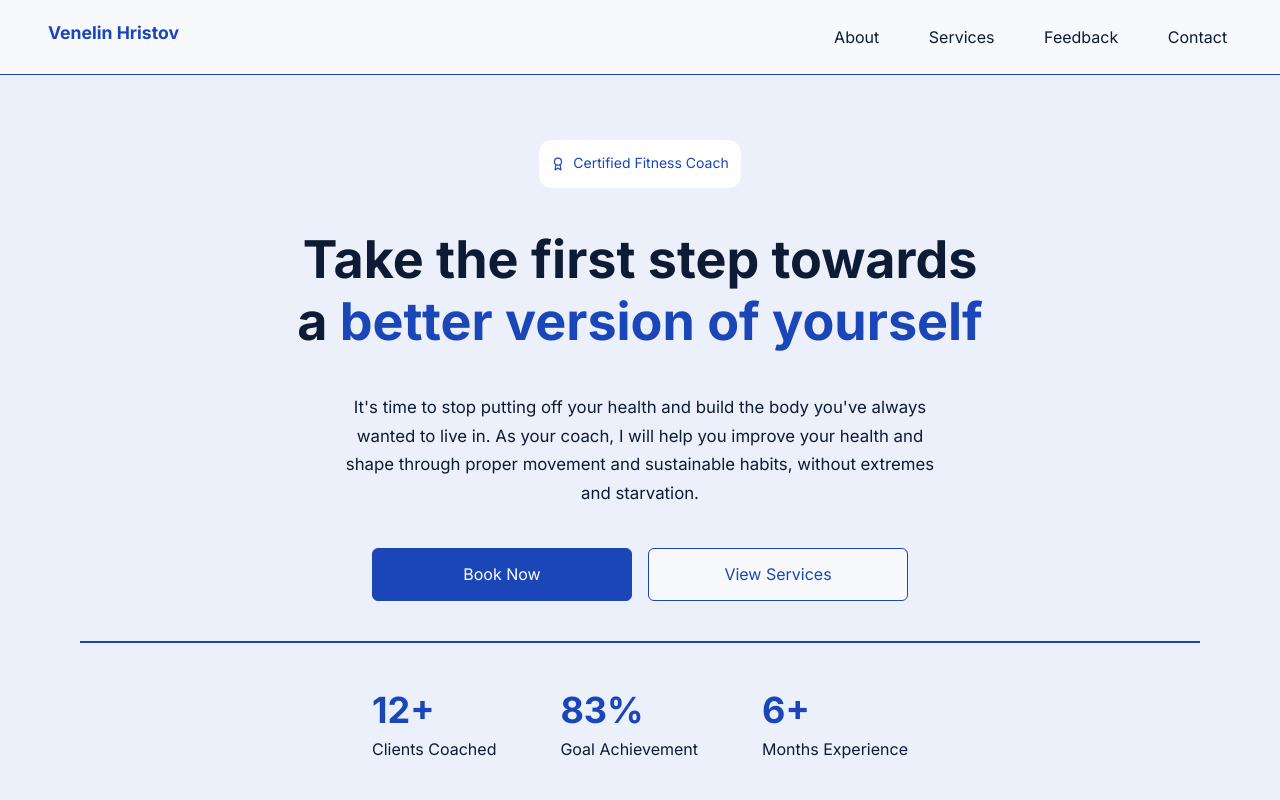
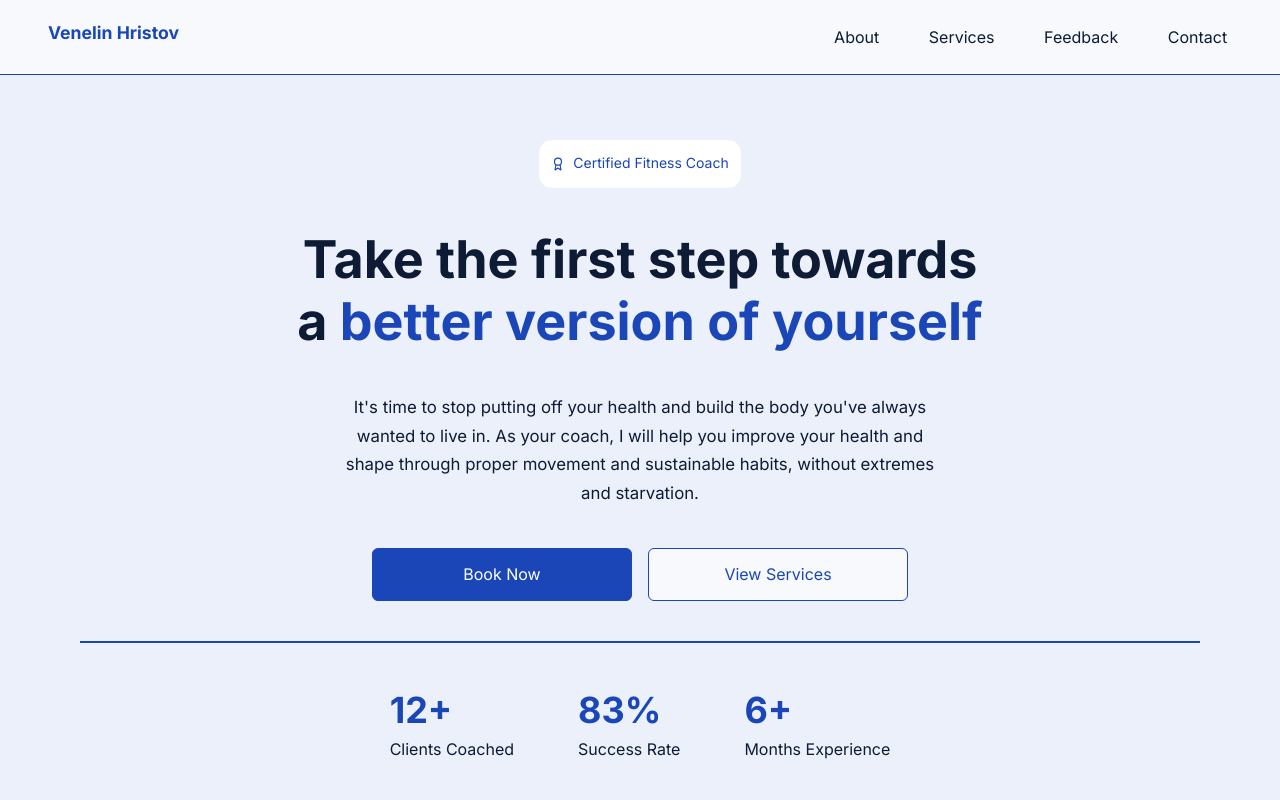
Before and after one commit to George-frontend/trainer-portfolio, a React (Vite) app in the folder trainer-portfolio-2026/: page / in a window 1280 px wide. Shown: the top 800 px of the page. Built offline with nearby package versions, Linux system fonts and the light colour scheme.

Commit message:
set achievement to success rate

```diff
--- a/trainer-portfolio-2026/src/components/Hero.jsx
+++ b/trainer-portfolio-2026/src/components/Hero.jsx
@@ -31,7 +31,7 @@ const Hero = () => {
 
         <div className="children-elements">
           <span>83%</span>
-          <p>Goal Achievement</p>
+          <p>Success Rate</p>
         </div>
 
         <div className="children-elements">
```
